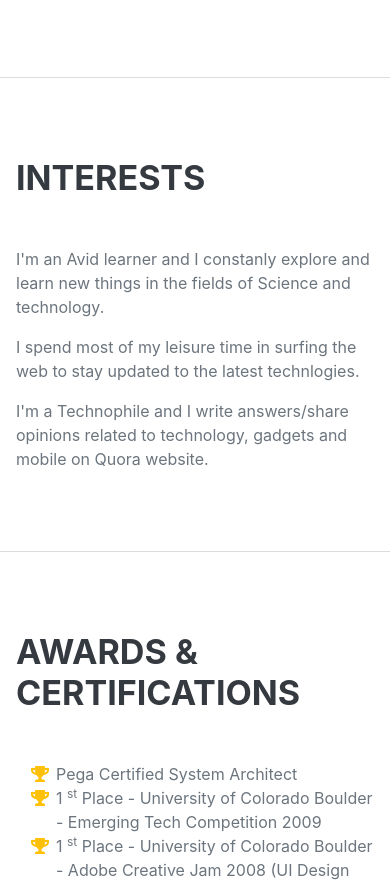
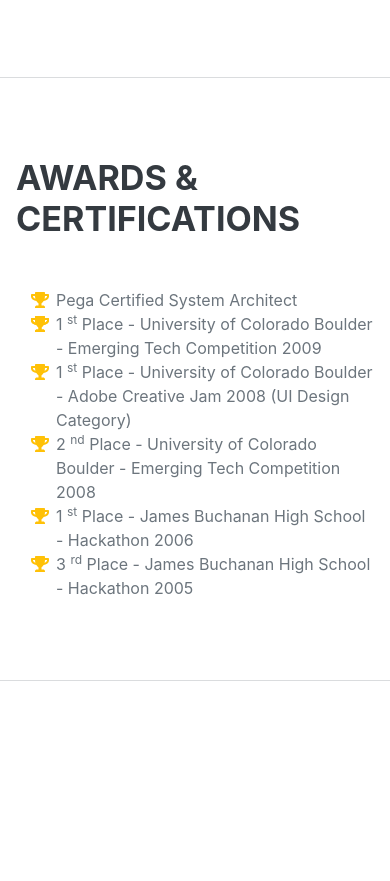
Before and after one commit to jyshnkr/jyshnkr.github.io, a plain HTML site: page index.html in a window 390 px wide. Shown: the part 6626-7507 px from the top of the page. After the commit the page ends 7307 px from the top, so only its background shows below. Drawn offline with Linux system fonts and the light colour scheme; a web font is replaced by a local one.

Commit message:
Wrapping up

```diff
--- a/index.html
+++ b/index.html
@@ -19,7 +19,7 @@
     <nav class="navbar navbar-expand-lg navbar-dark fixed-top" style="background-color: #f05138;" id="sideNav">
         <a class="navbar-brand js-scroll-trigger" href="#page-top">
             <span class="d-block d-lg-none">JayaShankar Mangina</span>
-            <span class="d-none d-lg-block"><img class="img-fluid img-profile rounded-circle mx-auto mb-2" src="assets/img/profile.jpg" alt="..." /></span>
+            <span class="d-none d-lg-block"><img class="img-fluid img-profile rounded-circle mx-auto mb-2" src="assets/img/profileImage.jpg" alt="..." /></span>
         </a>
         <button class="navbar-toggler" type="button" data-bs-toggle="collapse" data-bs-target="#navbarResponsive" aria-controls="navbarResponsive" aria-expanded="false" aria-label="Toggle navigation"><span class="navbar-toggler-icon"></span></button>
         <div class="collapse navbar-collapse" id="navbarResponsive">
@@ -29,9 +29,8 @@
                 <li class="nav-item"><a class="nav-link js-scroll-trigger" href="#education">Education</a></li>
                 <li class="nav-item"><a class="nav-link js-scroll-trigger" href="#projects">Projects</a></li>
                 <li class="nav-item"><a class="nav-link js-scroll-trigger" href="#skills">Skills</a></li>
-                <li class="nav-item"><a class="nav-link js-scroll-trigger" href="#interests">Interests</a></li>
                 <li class="nav-item"><a class="nav-link js-scroll-trigger" href="#awards">Awards</a></li>
-                <li class="nav-item"><a class="nav-link js-scroll-trigger" href="Resume">Resume</a></li>
+                <li class="nav-item"><a class="nav-link js-scroll-trigger" href="/assets/resume/JS_Resume_2022.pdf">Resume</a></li>
             </ul>
         </div>
     </nav>
@@ -225,16 +224,6 @@
                 </div>
             </section>
             <hr class="m-0" />
-            <!-- Interests-->
-            <section class="resume-section" id="interests">
-                <div class="resume-section-content">
-                    <h2 class="mb-5">Interests</h2>
-                    <p>I'm an Avid learner and I constanly explore and learn new things in the fields of Science and technology. </p>
-                    <p>I spend most of my leisure time in surfing the web to stay updated to the latest technlogies.</p>
-                    <p class="mb-0">I'm a Technophile and I write answers/share opinions related to technology, gadgets and mobile on Quora website.</p>
-                </div>
-            </section>
-            <hr class="m-0" />
             <!-- Awards-->
             <section class="resume-section" id="awards">
                 <div class="resume-section-content">
@@ -281,5 +270,6 @@
                     </ul>
                 </div>
             </section>
+            <hr class="m-0" />
     </div>
 </body>
```
Also changed, not shown: 4 other files.
